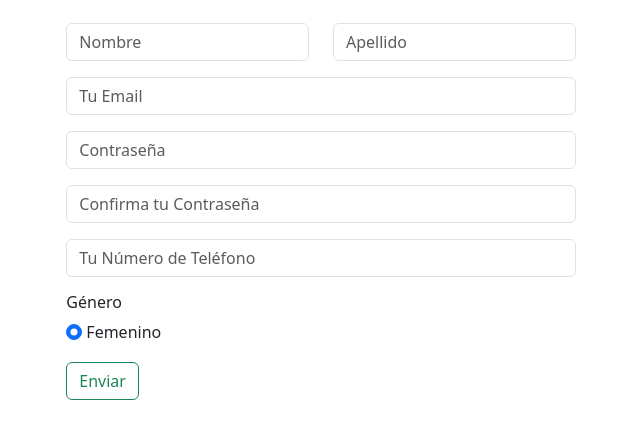
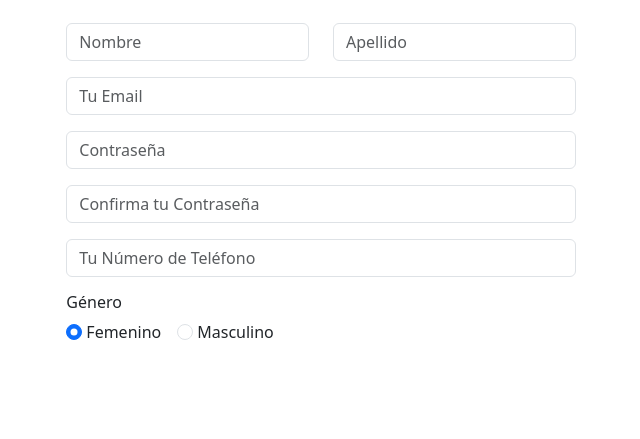
Before and after one commit to Duridev/desafio-formulario-bootstrap, a website: page index.html in a window 1280 px wide. Shown: the part 121-560 px from the top of the page, without its empty margins (319-959 px from the left). Drawn offline with nearby package versions, Linux system fonts and the light colour scheme; files that its build step writes are made by us from their sources.

Commit message:
campo masculino

```diff
--- a/index.html
+++ b/index.html
@@ -48,11 +48,16 @@
                             Femenino
                         </label>
                     </div>
-
+                    <div class="form-check d-flex ms-3">
+                        <input class="form-check-input" type="radio" name="flexRadioDefault" id="male">
+                        <label class="form-check-label fw-medium ms-1" for="male">
+                            Masculino
+                        </label>
+                    </div>
                 </div>
 
             </div>
-            <button type="submit" class="btn btn-outline-success mt-3">Enviar</button>
+
         </div>
     </form>
 
```
